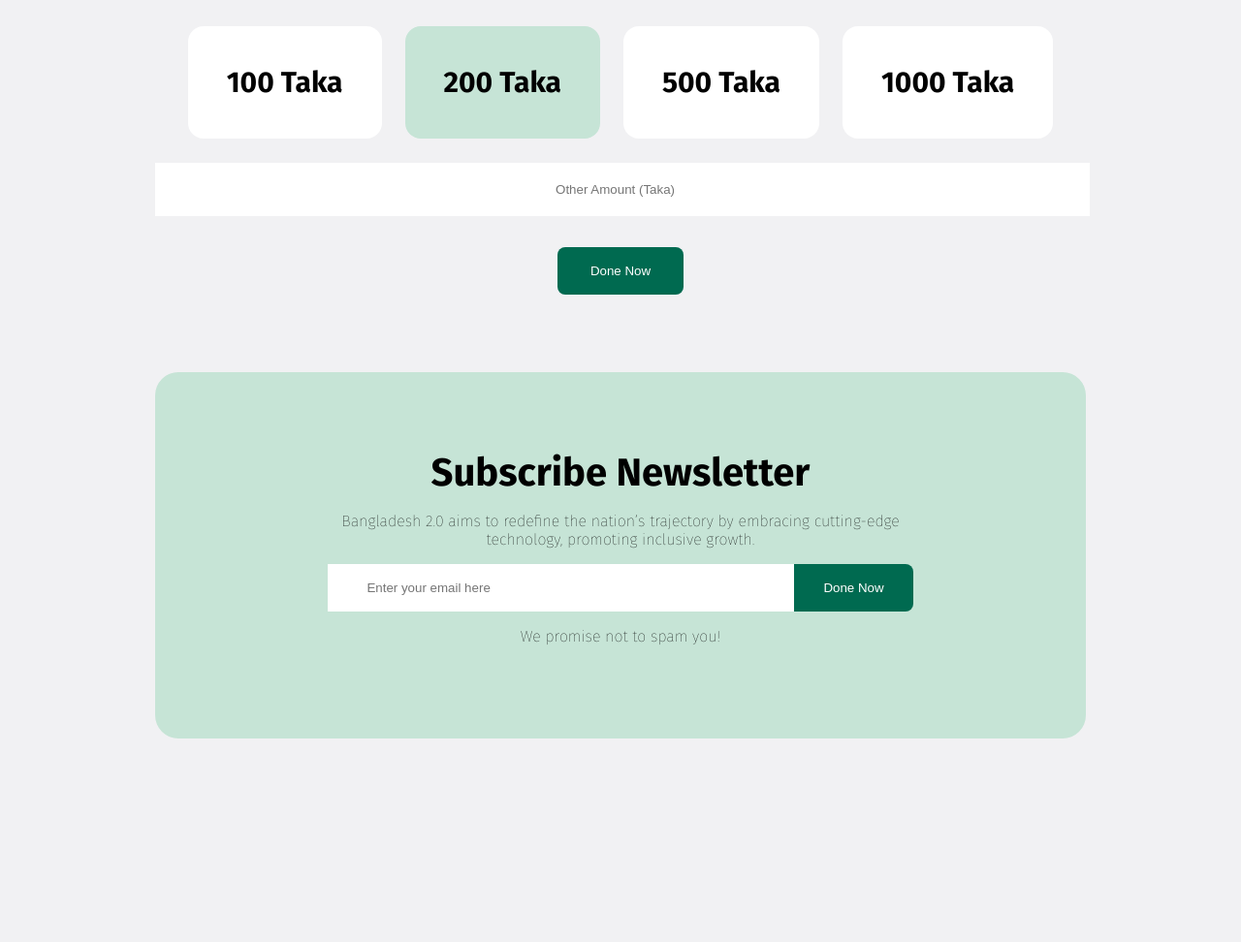
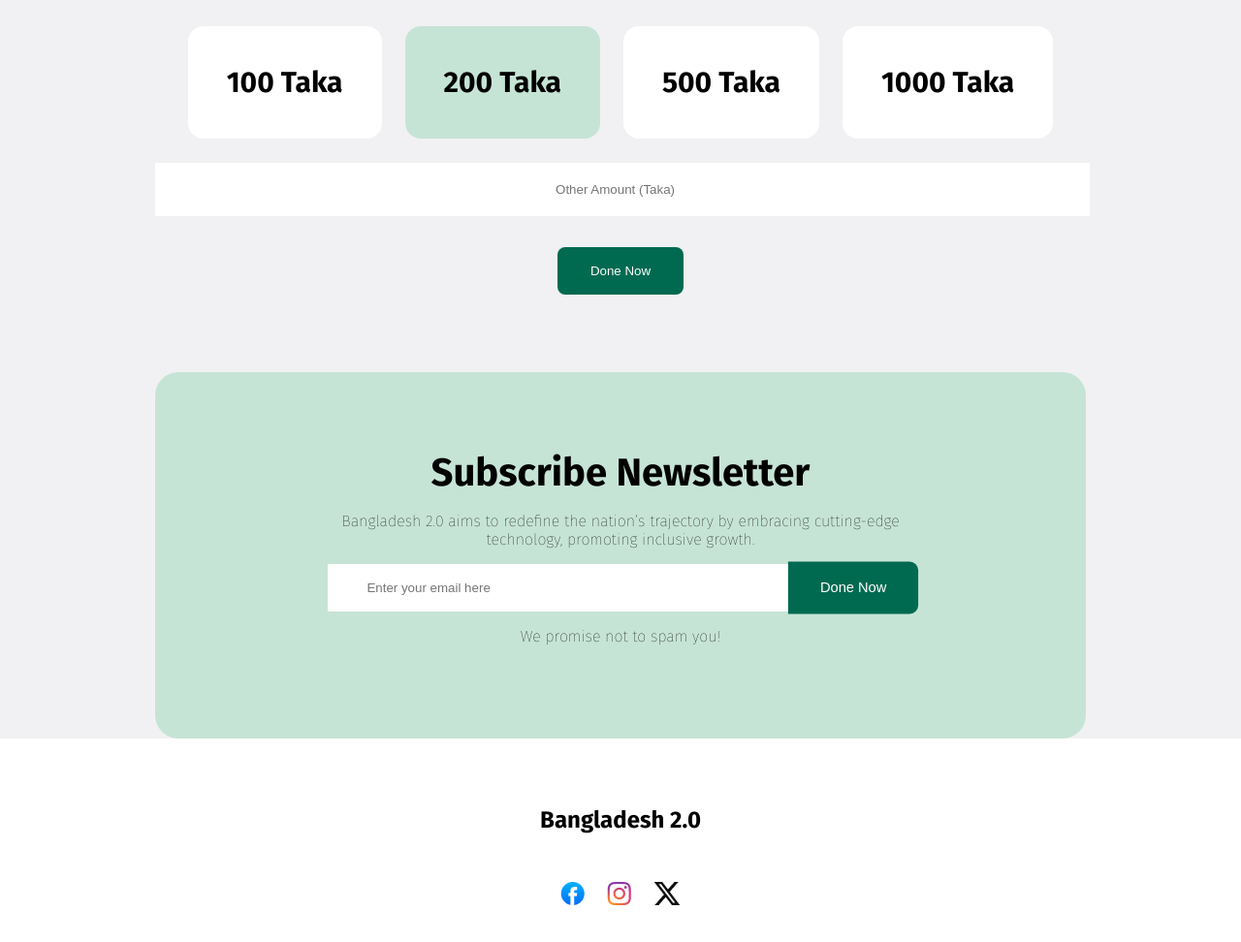
Before and after one commit to achibhossengit/hero-module-7, a plain HTML site: page index.html in a window 1280 px wide. Shown: the part 3030-4002 px from the top of the page at 97% size. Before the commit the page ends 3792 px from the top, so only its background shows below. Drawn offline with Linux system fonts and the light colour scheme.

Commit message:
footer added

```diff
--- a/index.html
+++ b/index.html
@@ -113,27 +113,34 @@
                 <h2>500 Taka</h2>
                 <h2>1000 Taka</h2>
             </div>
-            <input class="other-box" type="number" name="" id="" placeholder="Other Amount (Taka)">
-            <div class="submit-btn">
-                <input class="common-btn" type="submit" value="Done Now">
-            </div>
+            <form action="">
+                <input class="other-box" type="number" name="" id="" placeholder="Other Amount (Taka)">
+                <div class="submit-btn">
+                    <input class="common-btn" type="submit" value="Done Now">
+                </div>
+            </form>
         </section>
         <section class="newsletter-container">
             <div class="newsletter-content">
                 <div class="section-title text-center">Subscribe Newsletter</div>
                 <p class="section-description text-center">Bangladesh 2.0 aims to redefine the nation’s trajectory by embracing cutting-edge technology, promoting inclusive growth.</p>
                 <div>
-                    <div class="subscribe-btn">
+                    <form class="subscribe-btn" action="">
                         <input type="email" name="" id="sub-input-1" placeholder="Enter your email here">
                         <input type="submit" id="sub-input-2" value="Done Now">
-                    </div>
+                    </form>
                 </div>
                 <p class="text-center">We promise not to spam you!</p>
             </div>
         </section>
     </main>
     <footer>
-
+        <h2>Bangladesh 2.0</h2>
+        <div class="footer-icon">
+            <a href="https://www.facebook.com/" target="_blank"><img src="assets/facebook.png" alt=""></a>
+            <a href="https://www.instagram.com/" target="_blank"><img src="assets/instagram.png" alt=""></a>
+            <a href="https://x.com/" target="_blank"><img src="assets/x.png" alt=""></a>
+        </div>
     </footer>
 </body>
 
--- a/style.css
+++ b/style.css
@@ -25,9 +25,10 @@
 
 button:hover,
 .submit-btn>input:hover,
-.amount-container>h2:hover {
+.amount-container>h2:hover,
+#sub-input-2 {
     cursor: pointer;
-    background-color: rgb(224, 0, 0);
+    background-color: rgb(247, 24, 24);
     color: black;
     transform: scale(1.1);
     transition: transform 0.3s;
@@ -35,8 +36,13 @@ button:hover,
 
 /* body style */
 body {
+    background-color: #F1F1F3;
+    margin: 0;
+}
+
+header,
+main {
     margin: 0 160px;
-    background-color: #F1F1F3;
 }
 
 
@@ -173,27 +179,45 @@ header nav {
 }
 
 /* newsletter styles */
-.newsletter-container{
+.newsletter-container {
     margin-top: 80px;
     background-color: #C6E4D6;
     border-radius: 24px;
 }
-.newsletter-content{
+
+.newsletter-content {
     padding: 80px 165px;
 }
-.subscribe-btn{
+
+.subscribe-btn {
     display: flex;
     justify-content: center;
 }
-#sub-input-1{
+
+#sub-input-1 {
     padding: 17px 0px 17px 40px;
     border: none;
     width: 70%;
 }
-#sub-input-2{
+
+#sub-input-2 {
     border-radius: 0 8px 8px 0;
     padding: 17px 30px;
     background-color: #006A50;
     color: white;
     border: none;
 }
+
+/* footer styles */
+footer {
+    text-align: center;
+    padding: 50px;
+    background-color: white;
+}
+
+.footer-icon {
+    margin-top: 50px;
+    display: flex;
+    gap: 23px;
+    justify-content: center;
+}
```
